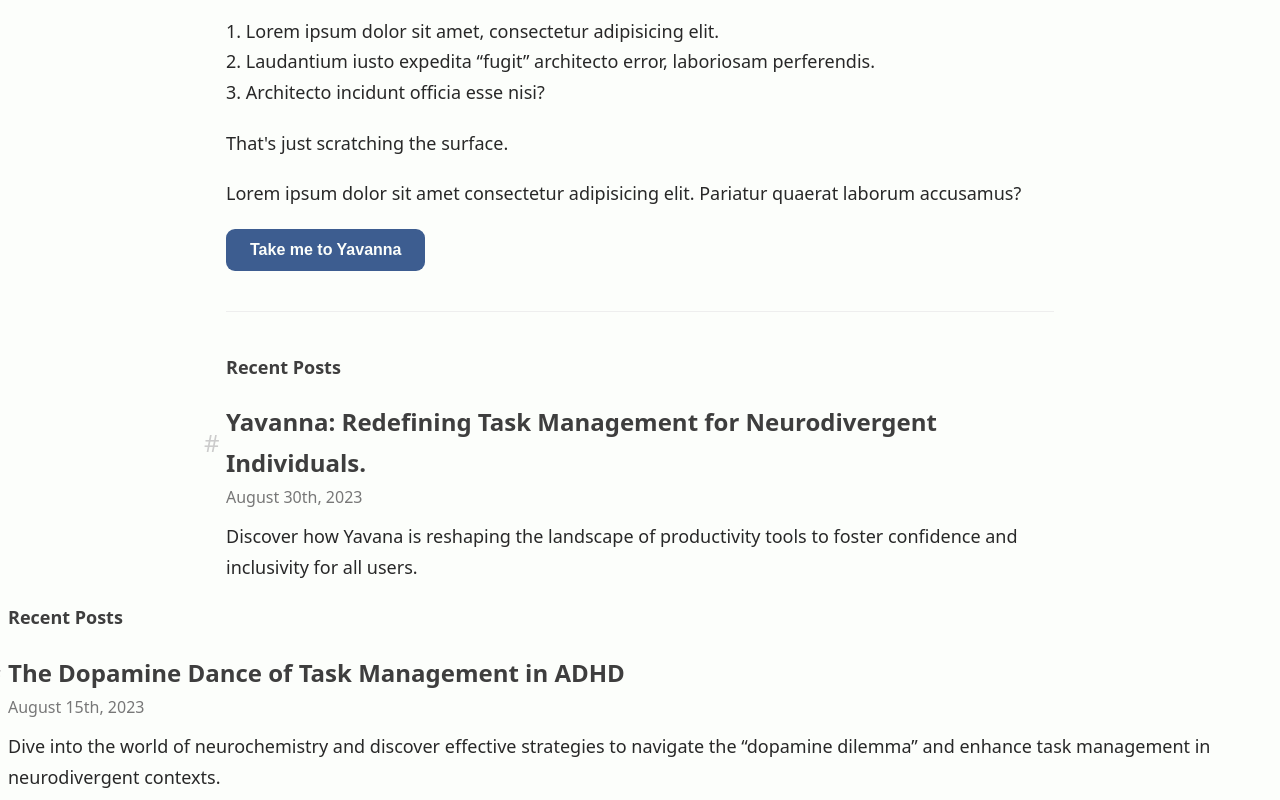
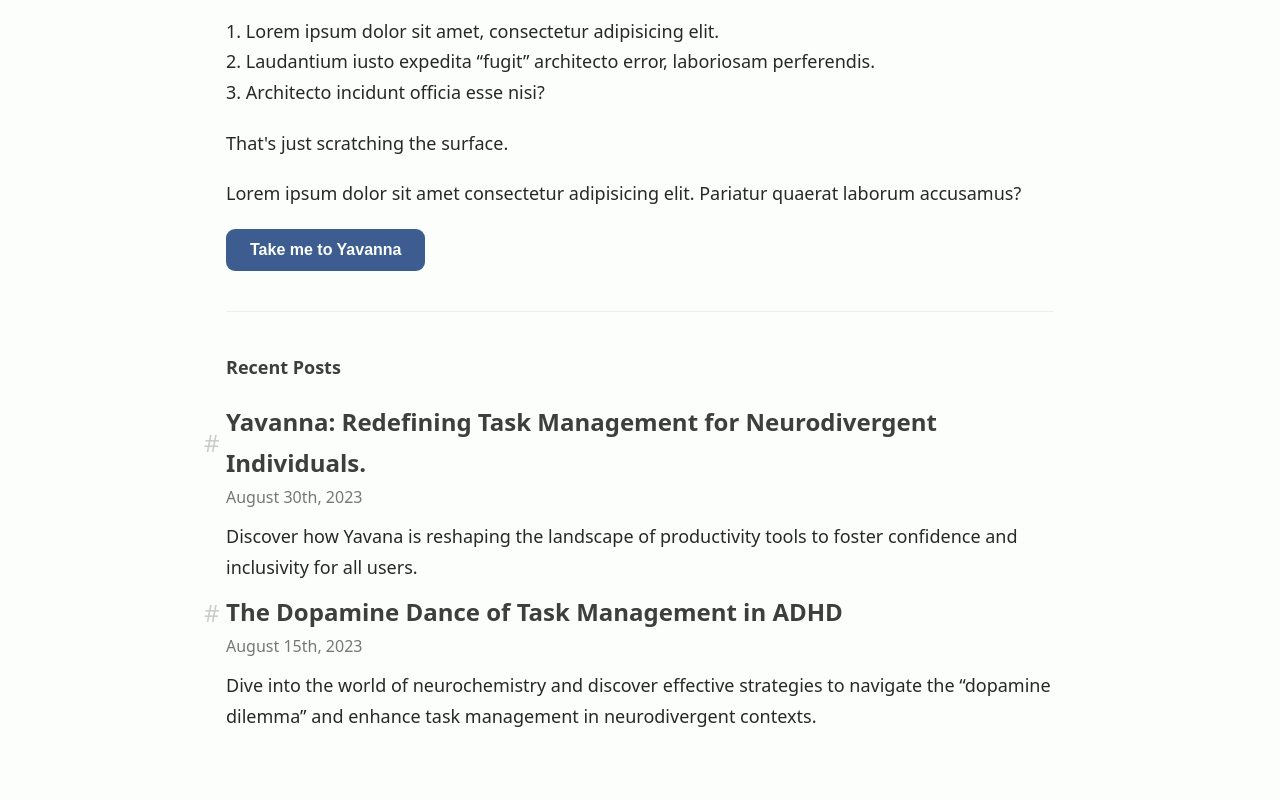
Before and after one commit to kylestarrett1/starrett-io, a website: page index.html in a window 1280 px wide. Shown: the part 440-1240 px from the top of the page. After the commit the page ends 1192 px from the top, so only its background shows below. Drawn offline with Linux system fonts and the light colour scheme; a web font is replaced by a local one.

Commit message:
Updated blog post

```diff
--- a/index.html
+++ b/index.html
@@ -60,12 +60,8 @@
                 <p class="post-subtitle">August 30th, 2023</p>
             </header>
             <p class="post-preview-excerpt">Discover how Yavana is reshaping the landscape of productivity tools to foster confidence and inclusivity for all users.</p>
-        </div>
-         </div>
 
-        <h3 class="heading-tertiary" id="yavanna-posts">Recent Posts</h3>
 
-        <div class="post-content archive">
             <header>
                 <h2 class="post-preview-title heading-secondary">
                     <a href="https://yavanna-co.blogspot.com/2023/08/the-dopamine-dance-of-task-management.html" class="link">The Dopamine Dance of Task Management in ADHD</a>
```
